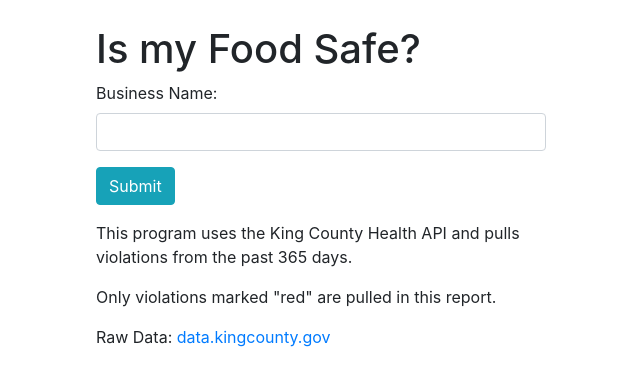
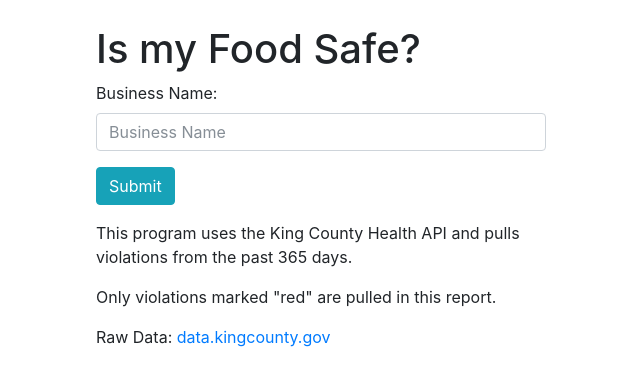
Before and after one commit to jcodywalters/IsMyFoodSafe, a Flask app: page / in a window 1280 px wide. Shown: the top 386 px of the page, without its empty margins (319-959 px from the left). Run offline with Flask 2, Linux system fonts and the light colour scheme; some libraries are stand-ins or nearby versions.

Commit message:
added validation to text field

```diff
--- a/src/app.py
+++ b/src/app.py
@@ -35,6 +35,8 @@ def home_method():
 def reports_method():
 	name = request.form['name']
 	reports = get_reports(HOST, QUERY, name)
+	if (name == ''):
+		return render_template('result.html', reports="No Reports Found")
 	if (len(reports) > 0):
 		return render_template('result.html', reports=reports, name=name)
 
--- a/src/templates/home.html
+++ b/src/templates/home.html
@@ -6,7 +6,7 @@
         <h1>Is my Food Safe?</h1>
         <div class="form-group">
             <label for="name">Business Name:</label>
-            <input type="text" id="name" class="form-control" name="name">
+            <input type="text" id="name" class="form-control" name="name" placeholder="Business Name" required>
         </div>
         <div class="form-group">
             <button type="submit" class="btn btn-info">Submit</button>
```
